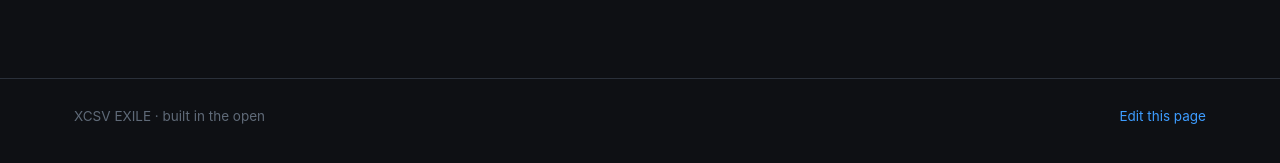
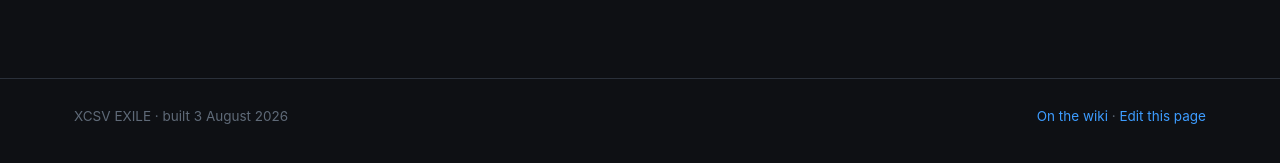
Before and after one commit to x-cessive/XCSV, a Jekyll site: the page built from docs/wiki/Home.md, in a window 1280 px wide and 900 px high, scrolled down 589 px. Shown: the part 712-875 px from the top of the window. Built offline with Jekyll 4.4.1, drawn with Linux system fonts in a browser that asks for light colours.

Commit message:
Sync: submodule pointers and generated docs (2026-08-02 23:23)

```diff
--- a/docs/_layouts/wiki.html
+++ b/docs/_layouts/wiki.html
@@ -130,8 +130,11 @@ footer .bar{max-width:1180px;margin:0 auto;padding:0 24px;display:flex;
 
 <footer>
   <div class="bar">
-    <div>XCSV EXILE · built in the open</div>
-    <div><a href="https://github.com/x-cessive/XCSV/blob/main/wiki/{{ page.source }}">Edit this page</a></div>
+    <div>XCSV EXILE · built {{ site.time | date: "%-d %B %Y" }}</div>
+    <div>
+      <a href="https://github.com/x-cessive/XCSV/wiki/{{ page.source | remove: '.md' }}">On the wiki</a> ·
+      <a href="https://github.com/x-cessive/XCSV/blob/main/wiki/{{ page.source }}">Edit this page</a>
+    </div>
   </div>
 </footer>
 
--- a/docs/index.html
+++ b/docs/index.html
@@ -365,10 +365,11 @@ footer .wrap{display:flex;flex-wrap:wrap;gap:16px;align-items:center;justify-con
 
 <footer>
   <div class="wrap">
-    <div>XCSV EXILE · built in the open</div>
+    <div>XCSV EXILE · built in the open · last updated <!--STAMP-->3 August 2026<!--/STAMP--></div>
     <div>
       <a href="https://github.com/x-cessive/XCSV">Hub</a> ·
       <a href="wiki/Home.html">Docs</a> ·
+      <a href="https://github.com/x-cessive/XCSV/wiki">Wiki</a> ·
       <a href="https://github.com/x-cessive/Exile">Catalogue</a>
     </div>
   </div>
```
Also changed, not shown: .github/workflows/sync.yml (added), 3 other files.
